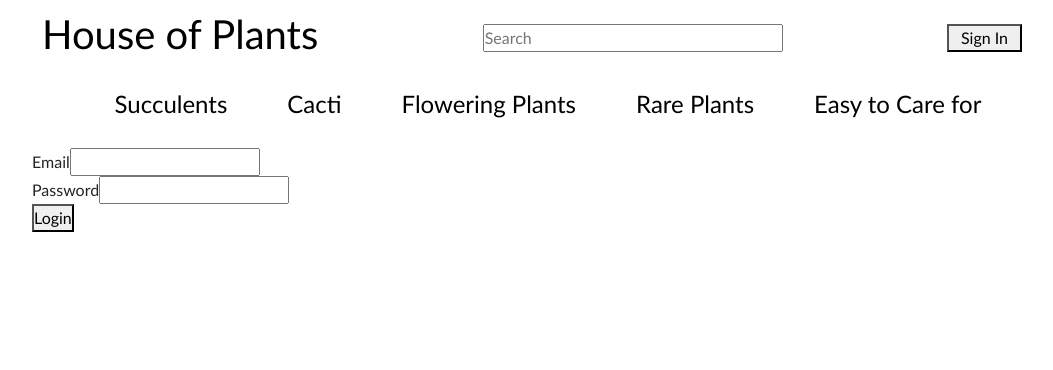
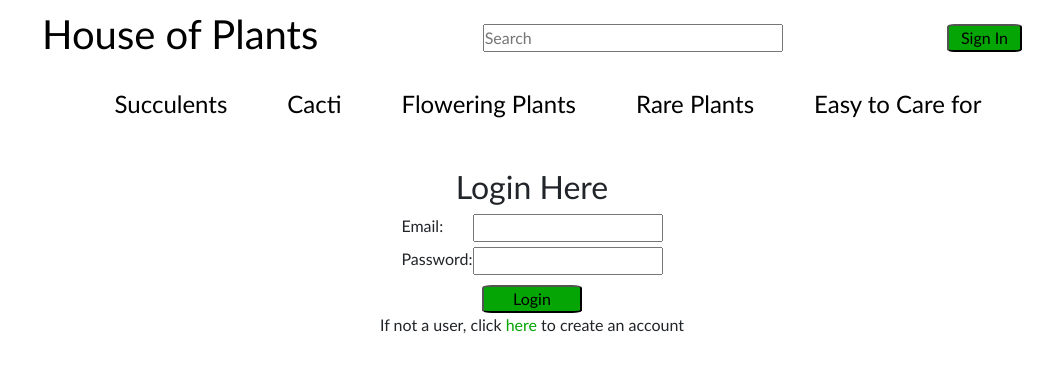
Before and after one commit to john-cuevas/House-of-Plants, a React (Create React App) app in the folder client/: page /login in a window 1280 px wide. Shown: the top 370 px of the page, without its empty margins (108-1161 px from the left). Built offline with nearby package versions, Linux system fonts and the light colour scheme.

Commit message:
Login and Reg Styling

```diff
--- a/client/src/App.css
+++ b/client/src/App.css
@@ -12,8 +12,8 @@
 }
 
 .navbar{
-  /* background-color: gainsboro; */
   padding: 10px;
+
 }
 
 .navbar input{
@@ -98,3 +98,36 @@ img{
   flex-direction: column;
   align-items: center;
 }
+
+.RegisterForm{
+  display: flex;
+  align-items: center;
+  flex-direction: column;
+  width: 400px;
+  margin: 0 auto;
+  height: 400px;
+  padding: 20px;
+}
+
+.RegisterForm a{
+  color: rgb(4, 165, 4) !important;
+}
+
+button{
+  width: 100px;
+  background-color: rgb(4, 165, 4);
+  border-radius: 10%;
+}
+
+.FormInput{
+  display: flex;
+  justify-content: space-between;
+  margin-bottom: 5px;
+}
+
+.FormButton{
+  display: flex;
+  flex-direction: column;
+  align-items: center;
+  margin-top: 10px;
+}
--- a/client/src/components/Header.jsx
+++ b/client/src/components/Header.jsx
@@ -12,7 +12,7 @@ const Header = () => {
                     {/* Search icon probably better */}
                     {/* <button>Search</button> */}
                 </form>
-                <Link to={"/register"}><button>Sign In</button></Link>
+                <Link to={"/login"}><button>Sign In</button></Link>
             </div>
             <div className='links navbar'>
                 <ul>
--- a/client/src/views/Login.jsx
+++ b/client/src/views/Login.jsx
@@ -1,45 +1,49 @@
-import React, {useEffect, useState} from 'react'
+import React, { useEffect, useState } from 'react'
 import axios from 'axios'
-import {useHistory} from 'react-router-dom'
+import { useHistory, Link} from 'react-router-dom'
 
 
 const Login = () => {
     const history = useHistory()
     const [user, setUser] = useState({
-        email:"",
-        password:""
+        email: "",
+        password: ""
     })
 
-    const changeHandler =(e) =>{
-        let {name, value} = e.target
+    const changeHandler = (e) => {
+        let { name, value } = e.target
         setUser({
             ...user,
-            [name] : value
+            [name]: value
         })
     }
 
-    const submitHandler = (e) =>{
+    const submitHandler = (e) => {
         e.preventDefault()
-        axios.post(`http://localhost:8000/api/login`, user, {withCredentials:true})
-            .then(response=>console.log(response.data))
-            .then(res=>history.push("/"))
-            .catch(err=> console.log(err.response))
+        axios.post(`http://localhost:8000/api/login`, user, { withCredentials: true })
+            .then(response => console.log(response.data))
+            .then(res => history.push("/"))
+            .catch(err => console.log(err.response))
     }
 
     return (
-    <div>
-        <form onSubmit={submitHandler}>
-                <div>
-                    <label>Email</label>
+        <div className='RegisterForm'>
+            <h2>Login Here</h2>
+            <form onSubmit={submitHandler}>
+                <div className='FormInput'>
+                    <label>Email: </label>
                     <input type="text" name="email" value={user.email} onChange={changeHandler} />
                 </div>
-                <div>
-                    <label>Password</label>
+                <div className='FormInput'>
+                    <label>Password: </label>
                     <input type="password" name="password" value={user.password} onChange={changeHandler} />
                 </div>
-                <button> Login </button>
+                <div className='FormButton'>
+                    <button> Login </button>
+                </div>
             </form>
-    </div>
+            <p>If not a user, click <Link to={`/register`}>here</Link> to create an account </p>
+        </div>
     )
 }
 
--- a/client/src/views/Register.jsx
+++ b/client/src/views/Register.jsx
@@ -1,53 +1,57 @@
-import React, {useEffect, useState} from 'react'
+import React, { useEffect, useState } from 'react'
 import axios from 'axios'
-import {useHistory} from 'react-router-dom'
+import { useHistory, Link } from 'react-router-dom'
 
 const Register = () => {
     const history = useHistory()
     const [user, setUser] = useState({
-        firstName:"",
-        email:"",
-        password:"",
-        confirmPassword:""
+        firstName: "",
+        email: "",
+        password: "",
+        confirmPassword: ""
     })
 
-    const changeHandler =(e) =>{
-        let {name, value} = e.target
+    const changeHandler = (e) => {
+        let { name, value } = e.target
         setUser({
             ...user,
-            [name] : value
+            [name]: value
         })
     }
 
-    const submitHandler = (e) =>{
+    const submitHandler = (e) => {
         e.preventDefault()
-        axios.post(`http://localhost:8000/api/register`, user, {withCredentials:true})
-            .then(response=>console.log(response.data))
-            .then(res=>history.push("/"))
+        axios.post(`http://localhost:8000/api/register`, user, { withCredentials: true })
+            .then(response => console.log(response.data))
+            .then(res => history.push("/"))
             .catch(err => console.log(err.response))
     }
     return (
-    <div>
+        <div className='RegisterForm'>
+            <h2> Register Here</h2>
             <form onSubmit={submitHandler}>
-                <div>
-                    <label>Firstname</label>
+                <div className='FormInput'>
+                    <label>First Name:</label>
                     <input type="text" name="firstName" value={user.firstName} onChange={changeHandler} />
                 </div>
-                <div>
-                    <label>Email</label>
+                <div className='FormInput'>
+                    <label>Email:</label>
                     <input type="text" name="email" value={user.email} onChange={changeHandler} />
                 </div>
-                <div>
-                    <label>Password</label>
+                <div className='FormInput'>
+                    <label>Password:</label>
                     <input type="password" name="password" value={user.password} onChange={changeHandler} />
                 </div>
-                <div>
-                    <label>Confirm Password</label>
+                <div className='FormInput'>
+                    <label>Confirm Password:</label>
                     <input type="password" name="confirmPassword" value={user.confirmPassword} onChange={changeHandler} />
                 </div>
-                <button> Register </button>
+                <div className='FormButton'>
+                    <button> Register </button>
+                </div>
             </form>
-    </div>
+            <p>If already a user, click <Link to={`/login`}>here</Link> to log into your account </p>
+        </div>
     )
 }
 
```
